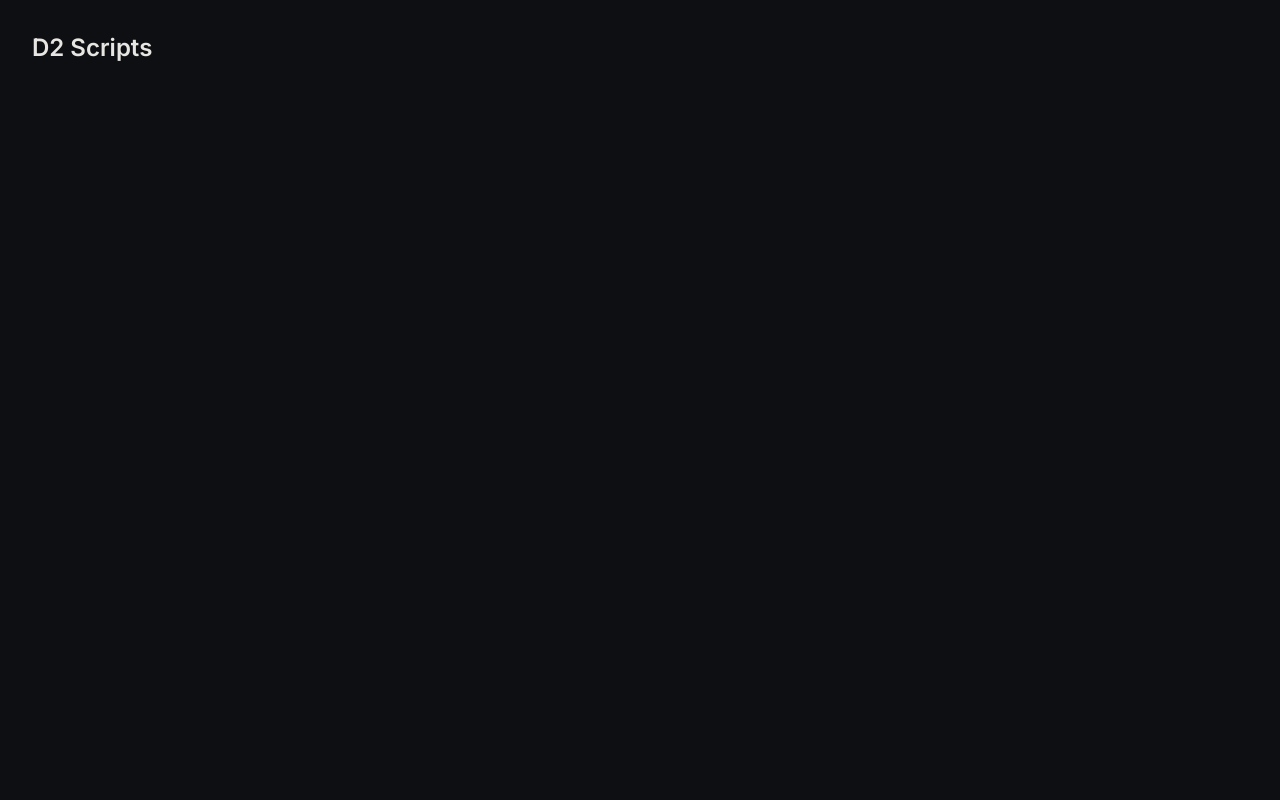
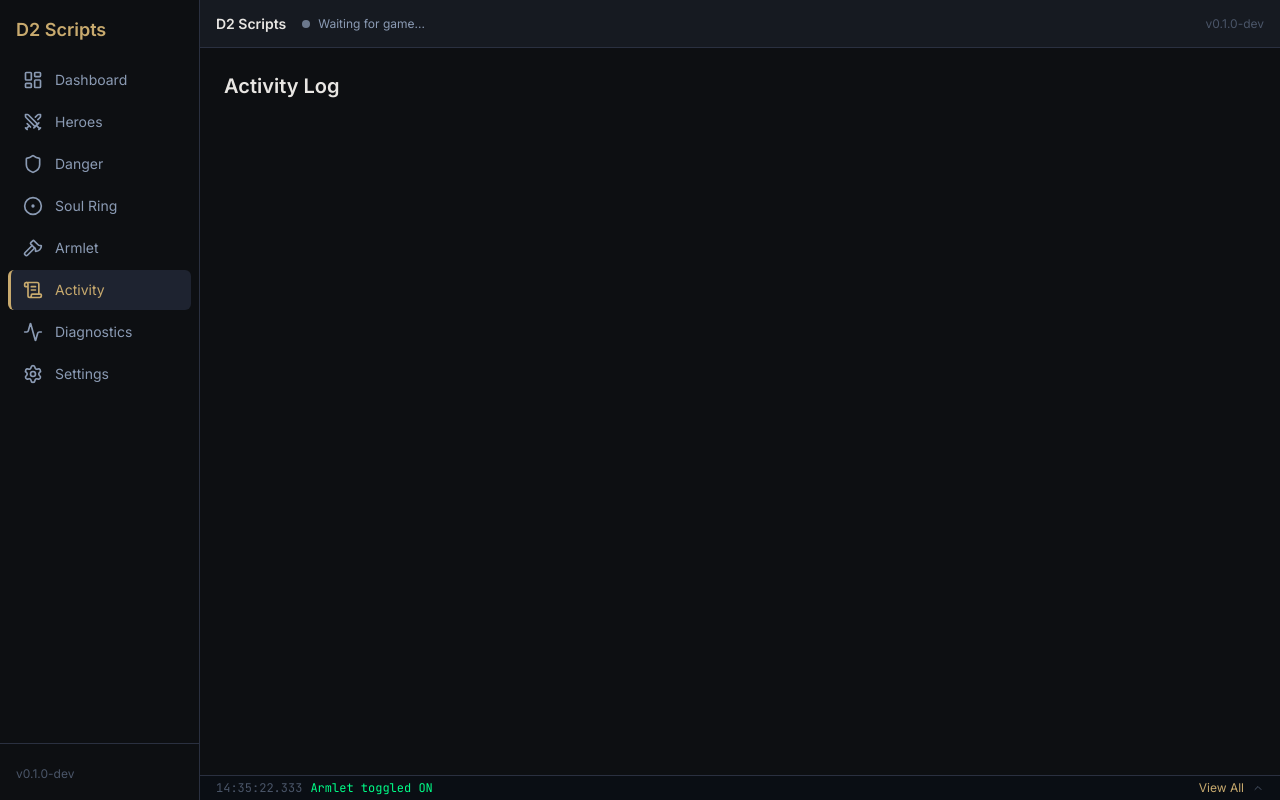
Before and after one commit to zfael/dota2-scripts, a React (Vite) app in the folder src-ui/: page /activity in a window 1280 px wide. Built offline with nearby package versions, Linux system fonts and the light colour scheme.

Commit message:
feat(ui): add app shell with routing and page stubs

```diff
--- a/src-ui/src/App.tsx
+++ b/src-ui/src/App.tsx
@@ -1,7 +1,63 @@
+import { BrowserRouter, Routes, Route } from "react-router-dom";
+import { Sidebar } from "./components/layout/Sidebar";
+import { StatusHeader } from "./components/layout/StatusHeader";
+import { ActivityTicker } from "./components/layout/ActivityTicker";
+import { useGameStore } from "./stores/gameStore";
+import { useActivityStore } from "./stores/activityStore";
+import Dashboard from "./pages/Dashboard";
+import Heroes from "./pages/Heroes";
+import HeroDetail from "./pages/HeroDetail";
+import DangerDetection from "./pages/DangerDetection";
+import SoulRing from "./pages/SoulRing";
+import Armlet from "./pages/Armlet";
+import ActivityLog from "./pages/ActivityLog";
+import Diagnostics from "./pages/Diagnostics";
+import Settings from "./pages/Settings";
+
 export default function App() {
+  const game = useGameStore((s) => s.game);
+  const entries = useActivityStore((s) => s.entries);
+  const tickerEntries = entries.slice(-3).map((e) => ({
+    id: e.id,
+    timestamp: e.timestamp,
+    category: e.category as "action" | "danger" | "warning" | "system",
+    message: e.message,
+  }));
+
   return (
-    <div className="min-h-screen bg-base text-content">
-      <h1 className="text-2xl font-semibold p-8">D2 Scripts</h1>
-    </div>
+    <BrowserRouter>
+      <div className="flex h-screen w-screen overflow-hidden bg-base">
+        <Sidebar />
+        <div className="flex flex-1 flex-col overflow-hidden">
+          <StatusHeader
+            heroName={game.heroName ?? undefined}
+            heroLevel={game.heroLevel}
+            hpPercent={game.hpPercent}
+            manaPercent={game.manaPercent}
+            inDanger={game.inDanger}
+            connected={game.connected}
+            runeTimer={game.runeTimer}
+            stunned={game.stunned}
+            silenced={game.silenced}
+            alive={game.alive}
+            respawnTimer={game.respawnTimer}
+          />
+          <main className="flex-1 overflow-y-auto">
+            <Routes>
+              <Route path="/" element={<Dashboard />} />
+              <Route path="/heroes" element={<Heroes />} />
+              <Route path="/heroes/:heroId" element={<HeroDetail />} />
+              <Route path="/danger" element={<DangerDetection />} />
+              <Route path="/soul-ring" element={<SoulRing />} />
+              <Route path="/armlet" element={<Armlet />} />
+              <Route path="/activity" element={<ActivityLog />} />
+              <Route path="/diagnostics" element={<Diagnostics />} />
+              <Route path="/settings" element={<Settings />} />
+            </Routes>
+          </main>
+          <ActivityTicker entries={tickerEntries} />
+        </div>
+      </div>
+    </BrowserRouter>
   );
 }
--- /dev/null
+++ b/src-ui/src/pages/ActivityLog.tsx
@@ -0,0 +1,3 @@
+export default function ActivityLog() {
+  return <div className="p-6"><h2 className="text-xl font-semibold">Activity Log</h2></div>;
+}
--- /dev/null
+++ b/src-ui/src/pages/Armlet.tsx
@@ -0,0 +1,3 @@
+export default function Armlet() {
+  return <div className="p-6"><h2 className="text-xl font-semibold">Armlet</h2></div>;
+}
--- /dev/null
+++ b/src-ui/src/pages/DangerDetection.tsx
@@ -0,0 +1,3 @@
+export default function DangerDetection() {
+  return <div className="p-6"><h2 className="text-xl font-semibold">Danger Detection</h2></div>;
+}
--- /dev/null
+++ b/src-ui/src/pages/Dashboard.tsx
@@ -0,0 +1,3 @@
+export default function Dashboard() {
+  return <div className="p-6"><h2 className="text-xl font-semibold">Dashboard</h2></div>;
+}
--- /dev/null
+++ b/src-ui/src/pages/Diagnostics.tsx
@@ -0,0 +1,3 @@
+export default function Diagnostics() {
+  return <div className="p-6"><h2 className="text-xl font-semibold">Diagnostics</h2></div>;
+}
--- /dev/null
+++ b/src-ui/src/pages/HeroDetail.tsx
@@ -0,0 +1,3 @@
+export default function HeroDetail() {
+  return <div className="p-6"><h2 className="text-xl font-semibold">Hero Detail</h2></div>;
+}
--- /dev/null
+++ b/src-ui/src/pages/Heroes.tsx
@@ -0,0 +1,3 @@
+export default function Heroes() {
+  return <div className="p-6"><h2 className="text-xl font-semibold">Heroes</h2></div>;
+}
--- /dev/null
+++ b/src-ui/src/pages/Settings.tsx
@@ -0,0 +1,3 @@
+export default function Settings() {
+  return <div className="p-6"><h2 className="text-xl font-semibold">Settings</h2></div>;
+}
--- /dev/null
+++ b/src-ui/src/pages/SoulRing.tsx
@@ -0,0 +1,3 @@
+export default function SoulRing() {
+  return <div className="p-6"><h2 className="text-xl font-semibold">Soul Ring</h2></div>;
+}
```
